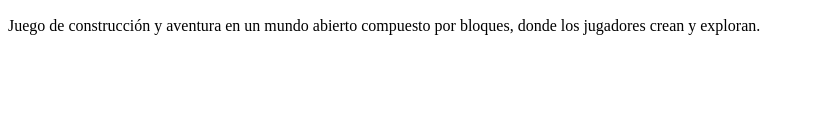
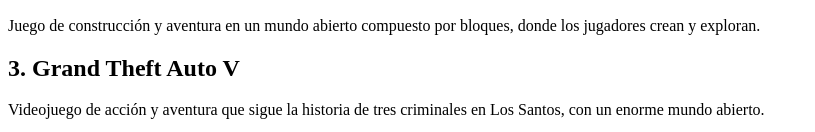
Before and after one commit to realesGoD/VIDEOJUEGOS, a plain HTML site: page index.html in a window 1280 px wide. Shown: the part 836-968 px from the top of the page, without its empty margins (0-815 px from the left). Before the commit the page ends 887 px from the top, so only its background shows below. Drawn offline with Linux system fonts and the light colour scheme.

Commit message:
Juego 3 (GTA V)

```diff
--- a/index.html
+++ b/index.html
@@ -19,4 +19,9 @@
 
   <p class="descripcion">Juego de construcción y aventura en un mundo abierto compuesto por bloques, donde los jugadores crean y exploran.</p>
 </div>
+  <div class="juego">
+  <h2>3. Grand Theft Auto V</h2>
+  <p class="descripcion">Videojuego de acción y aventura que sigue la historia de tres criminales en Los Santos, con un enorme mundo abierto.</p>
+</div>
+
 </html>
```
